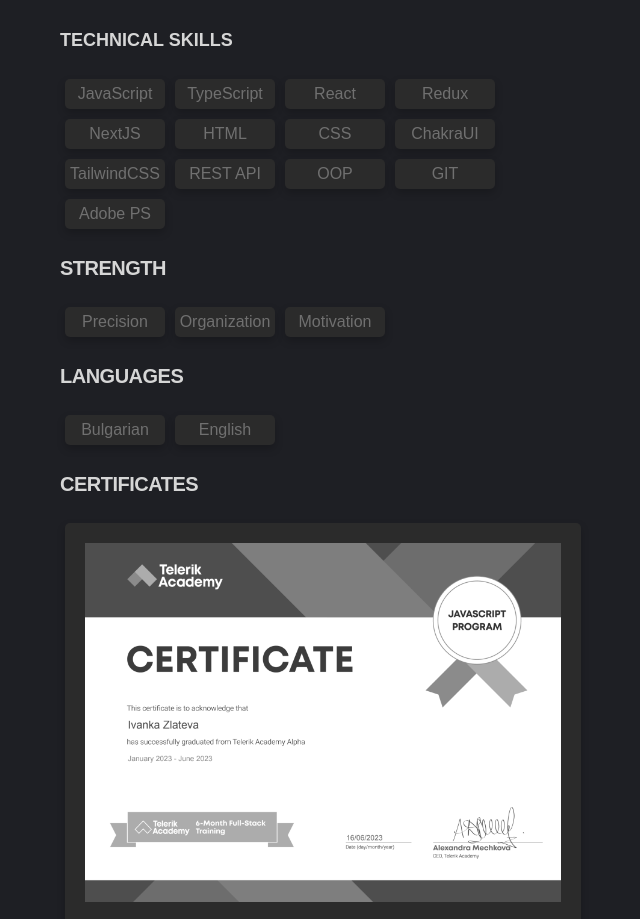
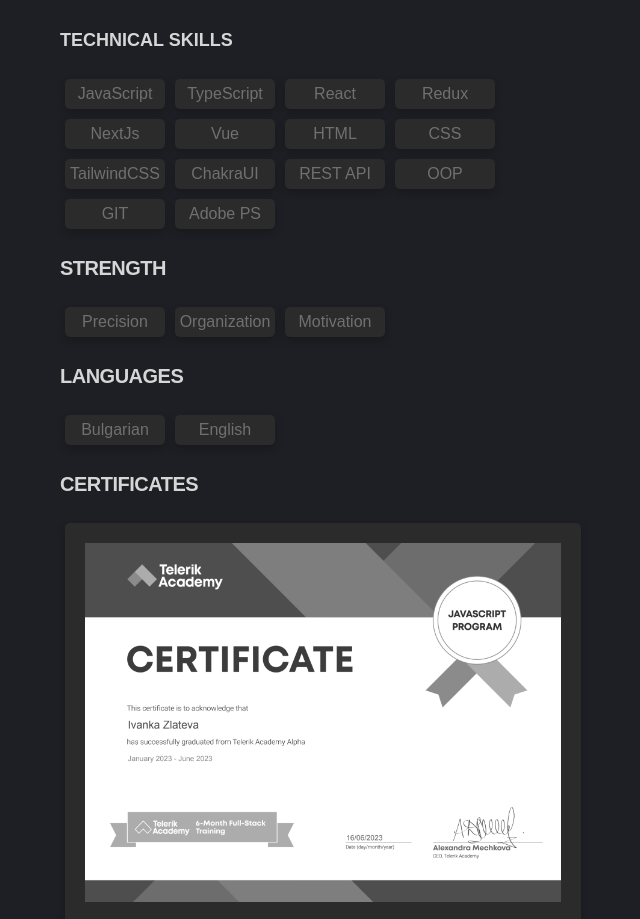
Before and after one commit to ipz06/my-portfolio, a Next.js app: page / in a window 1280 px wide. Shown: the part 884-1803 px from the top of the page, without its empty margins (588-1228 px from the left). Built offline with nearby package versions, Linux system fonts and the light colour scheme.

Commit message:
Add skill

```diff
--- a/src/app/skills/page.tsx
+++ b/src/app/skills/page.tsx
@@ -18,11 +18,12 @@
                 <p className={styles.smallCard}>TypeScript</p>
                 <p className={styles.smallCard}>React</p>
                 <p className={styles.smallCard}>Redux</p>
-                <p className={styles.smallCard}>NextJS</p>
+                <p className={styles.smallCard}>NextJs</p>
+                <p className={styles.smallCard}>Vue</p>
                 <p className={styles.smallCard}>HTML</p>
                 <p className={styles.smallCard}>CSS</p>
+                <p className={styles.smallCard}>TailwindCSS</p>
                 <p className={styles.smallCard}>ChakraUI</p>
-                <p className={styles.smallCard}>TailwindCSS</p>
                 <p className={styles.smallCard}>REST API</p>
                 <p className={styles.smallCard}>OOP</p>
                 <p className={styles.smallCard}>GIT</p>
```
